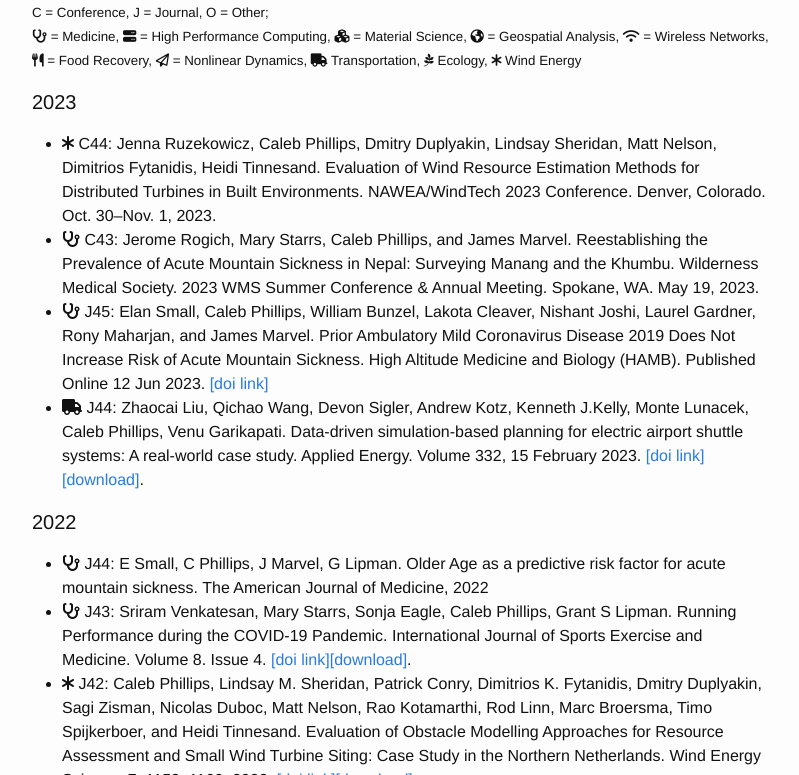
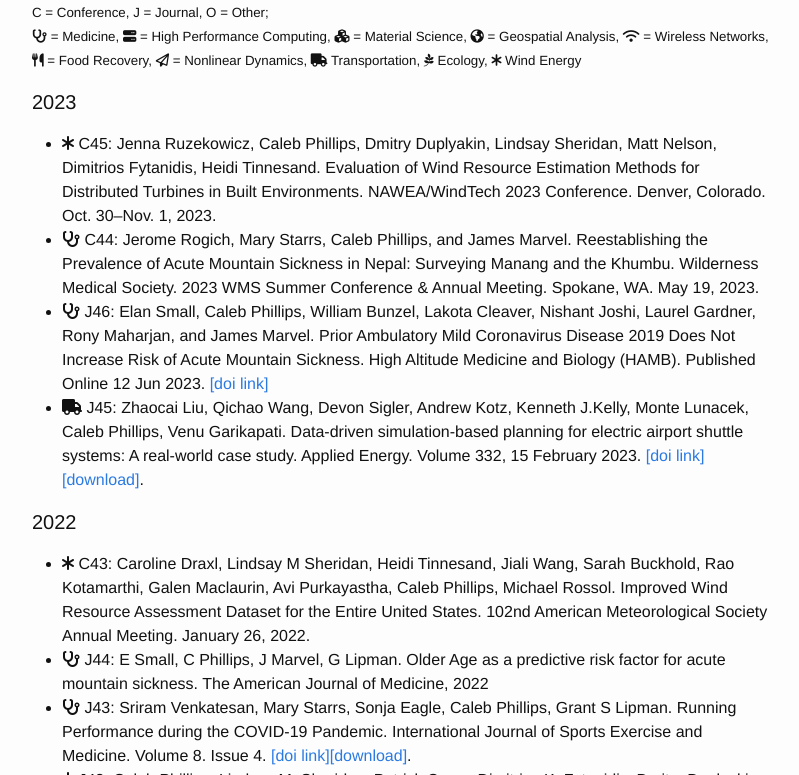
Before and after one commit to somerandomsequence/smallwhitecube, a Jekyll site: the page built from research.md, in a window 1280 px wide and 900 px high, scrolled down 759 px, cut to the strip 125-900 px from the top of the window. Shown: the whole strip, without its empty margins (238-1037 px from the left). Built offline with Jekyll 4.4.1, drawn with Linux system fonts in a browser that asks for light colours; nearby versions of some CDN libraries.

Commit message:
Update papers.html

```diff
--- a/_includes/papers.html
+++ b/_includes/papers.html
@@ -18,20 +18,23 @@
 
   <h4>2023</h4>
   <ul>
-    <li><i class="fa fa-asterisk" aria-hidden="true"></i> C44: Jenna Ruzekowicz, Caleb Phillips, Dmitry Duplyakin, Lindsay Sheridan, Matt Nelson, Dimitrios Fytanidis, Heidi Tinnesand.
+    <li><i class="fa fa-asterisk" aria-hidden="true"></i> C45: Jenna Ruzekowicz, Caleb Phillips, Dmitry Duplyakin, Lindsay Sheridan, Matt Nelson, Dimitrios Fytanidis, Heidi Tinnesand.
       Evaluation of Wind Resource Estimation Methods for Distributed Turbines in Built Environments. NAWEA/WindTech 2023 Conference. Denver, Colorado. Oct. 30–Nov. 1, 2023.</li>
-    <li><i class="fa fa-stethoscope" aria-hidden="true"></i> C43: Jerome Rogich, Mary Starrs, Caleb Phillips, and James Marvel.
+    <li><i class="fa fa-stethoscope" aria-hidden="true"></i> C44: Jerome Rogich, Mary Starrs, Caleb Phillips, and James Marvel.
       Reestablishing the Prevalence of Acute Mountain Sickness in Nepal: Surveying Manang and the Khumbu. Wilderness Medical Society. 2023 WMS Summer Conference & Annual Meeting. Spokane, WA. May 19, 2023.</li>
-    <li><i class="fa fa-stethoscope" aria-hidden="true"></i> J45: Elan Small, Caleb Phillips, William Bunzel, Lakota Cleaver, Nishant Joshi, Laurel Gardner, Rony Maharjan, and James Marvel.
+    <li><i class="fa fa-stethoscope" aria-hidden="true"></i> J46: Elan Small, Caleb Phillips, William Bunzel, Lakota Cleaver, Nishant Joshi, Laurel Gardner, Rony Maharjan, and James Marvel.
       Prior Ambulatory Mild Coronavirus Disease 2019 Does Not Increase Risk of Acute Mountain Sickness. High Altitude Medicine and Biology (HAMB). Published Online 12 Jun 2023.
       <a href="https://doi.org/10.1089/ham.2022.0150">[doi link]</a></li>
-    <li><i class="fa fa-truck" aria-hidden="true"></i> J44: Zhaocai Liu, Qichao Wang, Devon Sigler, Andrew Kotz, Kenneth J.Kelly, Monte Lunacek,
+    <li><i class="fa fa-truck" aria-hidden="true"></i> J45: Zhaocai Liu, Qichao Wang, Devon Sigler, Andrew Kotz, Kenneth J.Kelly, Monte Lunacek,
       Caleb Phillips, Venu Garikapati. Data-driven simulation-based planning for electric airport shuttle systems: A real-world case study. Applied Energy.
       Volume 332, 15 February 2023. <a href="https://doi.org/10.1016/j.apenergy.2022.120483">[doi link]</a><a href="/pdfs/papers/liu2023.pdf">[download]</a>.</li>
   </ul>
 
   <h4>2022</h4>
   <ul>
+    <li><i class="fa fa-asterisk" aria-hidden="true"></i> C43: Caroline Draxl, Lindsay M Sheridan, Heidi Tinnesand, Jiali Wang, Sarah Buckhold, Rao Kotamarthi,
+      Galen Maclaurin, Avi Purkayastha, Caleb Phillips, Michael Rossol. Improved Wind Resource Assessment Dataset for the Entire United States.
+      102nd American Meteorological Society Annual Meeting. January 26, 2022.</li>
     <li><i class="fa fa-stethoscope" aria-hidden="true"></i> J44: E Small, C Phillips, J Marvel, G Lipman. Older Age as a predictive risk factor for acute mountain sickness.
       The American Journal of Medicine, 2022</li>
     <li><i class="fa fa-stethoscope" aria-hidden="true"></i> J43: Sriram Venkatesan, Mary Starrs, Sonja Eagle, Caleb Phillips, Grant S Lipman.
```
